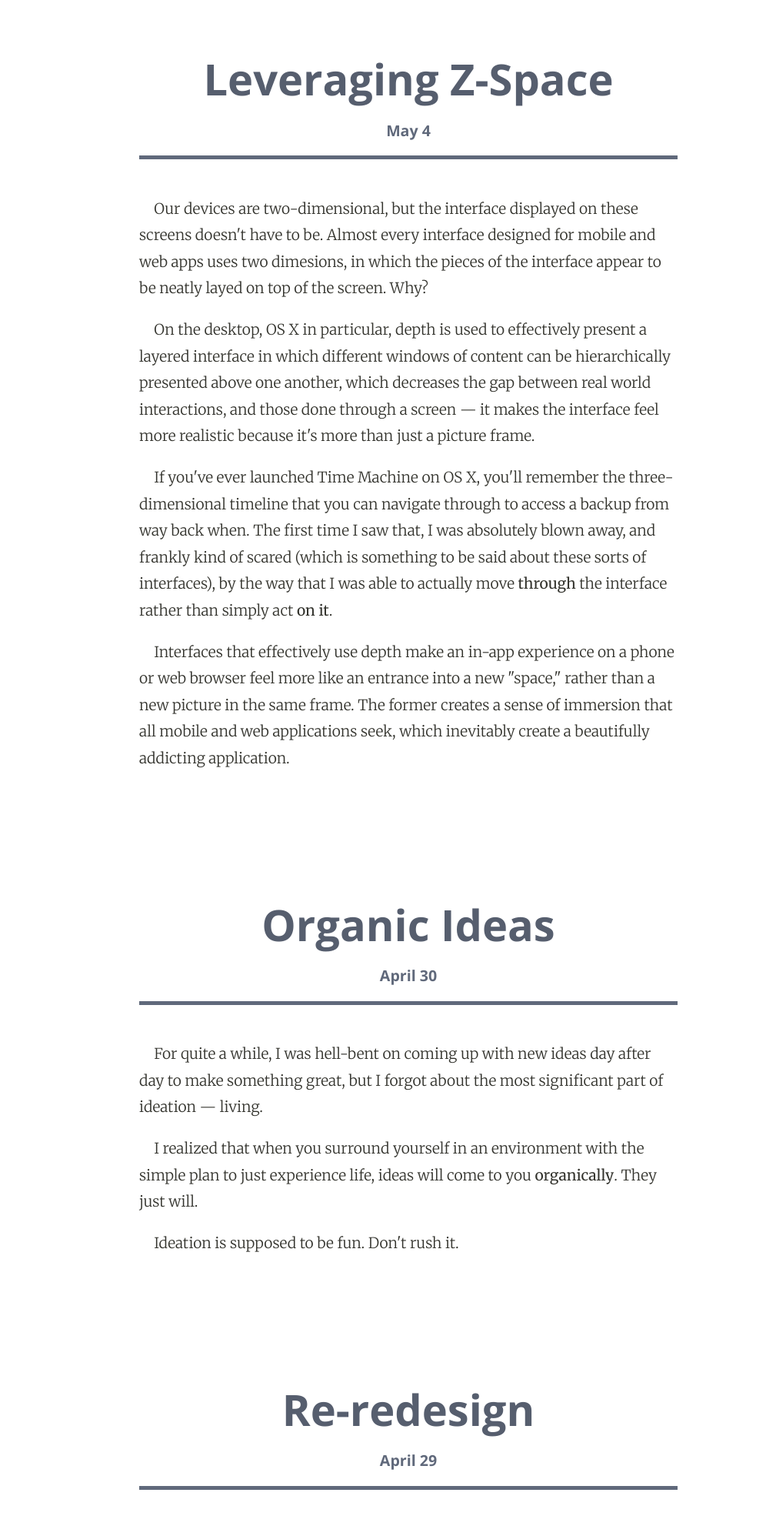
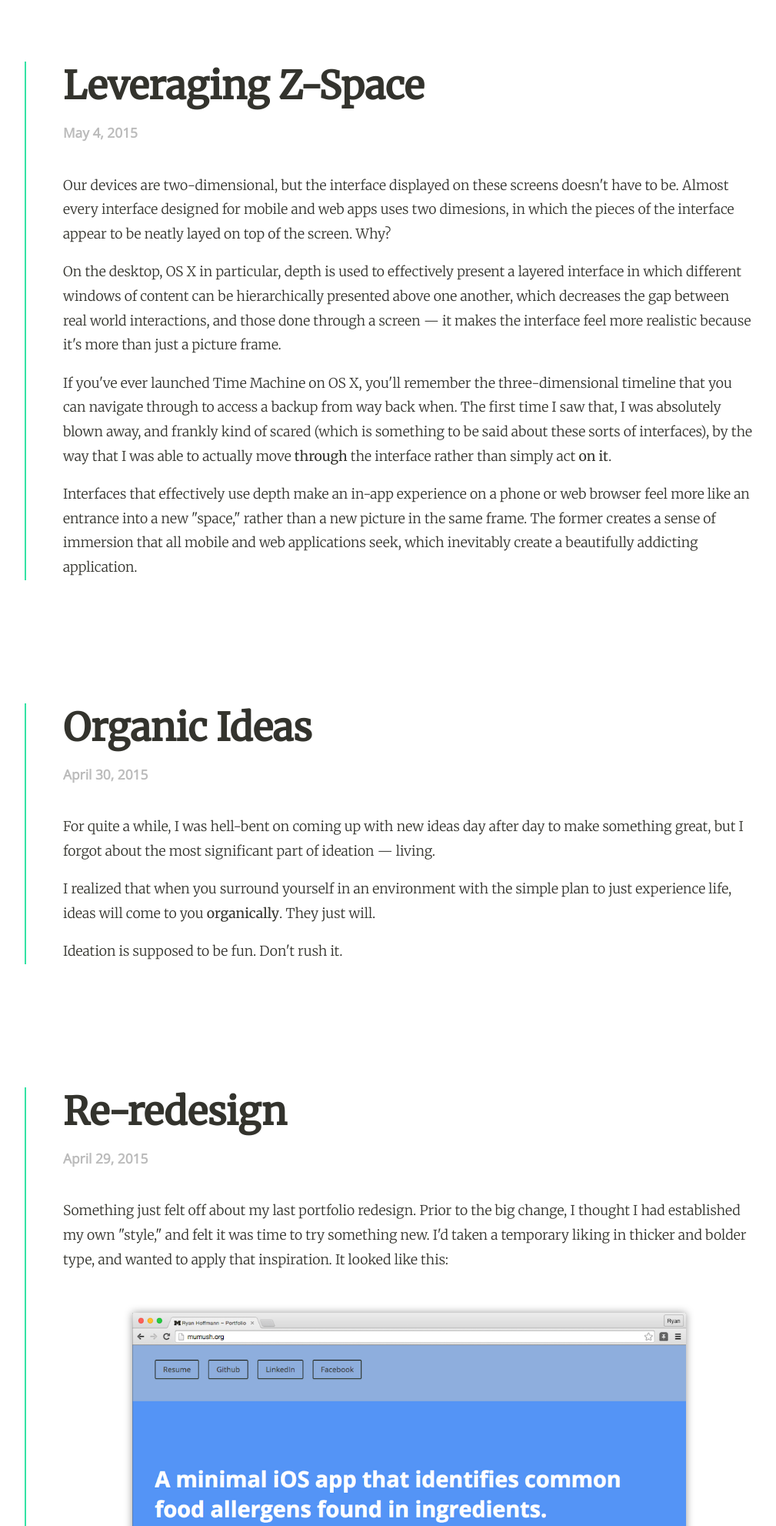
Before and after one commit to mumush/mumush_v2, a PHP site: page /oneuri/blog.html in a window 1280 px wide. Shown: the top 1983 px of the page at 77% size, without its empty margins (109-1118 px from the left). Run offline with PHP 8.4, Linux system fonts and the light colour scheme.

Commit message:
Restyled Blog
+ Lost the ugly blue in the post titles

```diff
--- a/blog.html
+++ b/blog.html
@@ -15,7 +15,7 @@
 
 		<link rel="stylesheet" href="css/blog_style.css">
 
-		<link href='http://fonts.googleapis.com/css?family=Open+Sans:700|Merriweather:400,300' rel='stylesheet' type='text/css'>
+		<link href='http://fonts.googleapis.com/css?family=Open+Sans:300|Merriweather:400,300' rel='stylesheet' type='text/css'>
 
 		<link rel="icon" href="img/favicon.ico" type="image/x-icon"/>
 
@@ -25,7 +25,7 @@
 
 		<section class="postSection">
 
-			<h2 class="postTitle">Leveraging Z-Space<span class="postDate">May 4</span></h2>
+			<h2 class="postTitle">Leveraging Z-Space<span class="postDate">May 4, 2015</span></h2>
 
 			<article class="postBody">
 
@@ -48,7 +48,7 @@
 
 		<section class="postSection">
 
-			<h2 class="postTitle">Organic Ideas<span class="postDate">April 30</span></h2>
+			<h2 class="postTitle">Organic Ideas<span class="postDate">April 30, 2015</span></h2>
 
 			<article class="postBody">
 
@@ -68,7 +68,7 @@
 
 		<section class="postSection">
 
-			<h2 class="postTitle">Re-redesign<span class="postDate">April 29</span></h2>
+			<h2 class="postTitle">Re-redesign<span class="postDate">April 29, 2015</span></h2>
 
 			<article class="postBody">
 
@@ -105,7 +105,7 @@
 
 		<section class="postSection">
 
-			<h2 class="postTitle">HTML5 API's<span class="postDate">March 9</span></h2>
+			<h2 class="postTitle">HTML5 API's<span class="postDate">March 9, 2015</span></h2>
 
 			<article class="postBody">
 
@@ -128,7 +128,7 @@
 
 		<section class="postSection">
 
-			<h2 class="postTitle">Motivate<span class="postDate">March 8</span></h2>
+			<h2 class="postTitle">Motivate<span class="postDate">March 8, 2015</span></h2>
 
 			<article class="postBody">
 
@@ -157,7 +157,7 @@
 
 		<section class="postSection">
 
-			<h2 class="postTitle">Redesign.<span class="postDate">March 1</span></h2>
+			<h2 class="postTitle">Redesign.<span class="postDate">March 1, 2015</span></h2>
 
 			<article class="postBody">
 
@@ -215,7 +215,7 @@
 
 		<section class="postSection" id="whether">
 
-			<h2 class="postTitle">Weather Glyphs v1<span class="postDate">February 27</span></h2>
+			<h2 class="postTitle">Weather Glyphs v1<span class="postDate">February 27, 2015</span></h2>
 
 			<article class="postBody">
 
@@ -239,7 +239,7 @@
 
 		<section class="postSection">
 
-			<h2 class="postTitle">Weather Glyph Update<span class="postDate">February 25</span></h2>
+			<h2 class="postTitle">Weather Glyph Update<span class="postDate">February 25, 2015</span></h2>
 
 			<article class="postBody">
 
@@ -263,7 +263,7 @@
 
 		<section class="postSection">
 
-			<h2 class="postTitle">Visual Update<span class="postDate">February 24</span></h2>
+			<h2 class="postTitle">Visual Update<span class="postDate">February 24, 2015</span></h2>
 
 			<article class="postBody">
 
@@ -294,7 +294,7 @@
 
 		<section class="postSection">
 
-			<h2 class="postTitle">Competitors?<span class="postDate">February 23</span></h2>
+			<h2 class="postTitle">Competitors?<span class="postDate">February 23, 2015</span></h2>
 
 			<article class="postBody">
 
@@ -316,7 +316,7 @@
 
 		<section class="postSection">
 
-			<h2 class="postTitle">What To Wear Project<span class="postDate">February 20</span></h2>
+			<h2 class="postTitle">What To Wear Project<span class="postDate">February 20, 2015</span></h2>
 
 			<article class="postBody">
 
@@ -339,7 +339,7 @@
 
 		<section class="postSection">
 
-			<h2 class="postTitle">Taking Better Photos<span class="postDate">February 9</span></h2>
+			<h2 class="postTitle">Taking Better Photos<span class="postDate">February 9, 2015</span></h2>
 
 			<article class="postBody">
 
@@ -362,7 +362,7 @@
 
 		<section class="postSection">
 
-			<h2 class="postTitle">A Chrome Extension<span class="postDate">February 3</span></h2>
+			<h2 class="postTitle">A Chrome Extension<span class="postDate">February 3, 2015</span></h2>
 
 			<article class="postBody">
 
@@ -397,7 +397,7 @@
 
 		<section class="postSection">
 
-			<h2 class="postTitle">An Interactive Story<span class="postDate">January 19</span></h2>
+			<h2 class="postTitle">An Interactive Story<span class="postDate">January 19, 2015</span></h2>
 
 			<article class="postBody">
 
@@ -439,7 +439,7 @@
 
 		<section class="postSection">
 
-			<h2 class="postTitle">A Future Without Apps<span class="postDate">January 14</span></h2>
+			<h2 class="postTitle">A Future Without Apps<span class="postDate">January 14, 2015</span></h2>
 
 			<article class="postBody">
 
@@ -469,7 +469,7 @@
 
 		<section class="postSection">
 
-			<h2 class="postTitle">A New Year Update<span class="postDate">January 11</span></h2>
+			<h2 class="postTitle">A New Year Update<span class="postDate">January 11, 2015</span></h2>
 
 			<article class="postBody">
 
--- a/css/blog_style.css
+++ b/css/blog_style.css
@@ -4,32 +4,28 @@ body {
 	padding: 0;
 
 	background: #fff;
-
 }
 
 .postSection {
 
-	margin: 2em auto;
-	margin-bottom: 8em;
+	margin: 0 auto;
+	margin-top: 4em;
+	margin-bottom: 6em;
 
-	padding: 0em 2.5em;
+	padding: 0 2.5em;
 
-	max-width: 700px;
+	max-width: 800px;
 
+	border-left: 6px solid #35E2A4;
 }
 
 .postTitle {
 
-	font-family: "Open Sans";
+	font-family: "Merriweather";
 
-	font-size: 2em;
+	font-size: 1.9em;
 
-	color: #565E6E;
-
-	border-bottom: 3px solid #60697B;
-
-	text-align: center;
-
+	color: #33332D;
 }
 
 .postDate {
@@ -39,15 +35,16 @@ body {
 	display: block;
 
 	margin-top: 1em;
-	margin-bottom: 1em;
 
 	font-size: .5em;
 
-	color: #60697B;
+	color: #bbb;
 
 }
 
 .postBody {
+
+	margin-top: 2em;
 
 	font-family: "Merriweather";
 
@@ -60,23 +57,17 @@ body {
 
 }
 
-.postBody p {
-
-	text-indent: 1em;
-}
-
 .postBody a {
 
 	color: #33332D;
 	text-decoration: none;
 
-	border-bottom: 1px solid #33332D;
-
+	border-bottom: 1px dashed #33332D;
 }
 
 .postBody a:hover {
 
-	border-bottom-style: dashed;
+	border-bottom-style: solid;
 }
 
 .postImportantText {
@@ -152,79 +143,38 @@ body {
 
 	.postSection {
 
-		margin-top: 4em;
+		margin-top: 5em;
+		margin-bottom: 10em;
+
+		padding: 0 3em;
+
+		border-left-width: 2px;
 	}
 
 	.postTitle {
 
 		font-size: 3em;
-
-		border-bottom: 5px solid #60697B;
-
-	}
-
-	.postDate {
-
-		margin-top: .8em;
-		margin-bottom: 1em;
-
-		font-size: .4em;
-
-	}
-
-}
-
-@media all and (min-width: 1100px) {
-
-	.postSection {
-
-		margin-bottom: 10em;
-	}
-
-	.postTitle {
-
-		font-size: 3.5em;
-
 	}
 
 	.postDate {
 
 		font-size: .35em;
-
-	}
-
-	.postBody {
-
-		font-size: 1.2em;
-
 	}
 
 }
 
-@media all and (min-width: 1400px) {
+@media all and (min-width: 1200px) {
 
 	.postSection {
 
-		max-width: 800px;
+		margin-bottom: 10em;
+
+		max-width: 900px;
 	}
 
 	.postTitle {
 
-		font-size: 4em;
-	}
-
-	.postBody {
-
-		font-size: 1.3em;
+		font-size: 3.1em;
 	}
 
 }
-
-@media all and (min-width: 1600px) {
-
-	.postSection {
-
-		max-width: 900px;
-	}
-
-}
```
Also changed, not shown: other parts of blog.html (+23 -23 lines).
